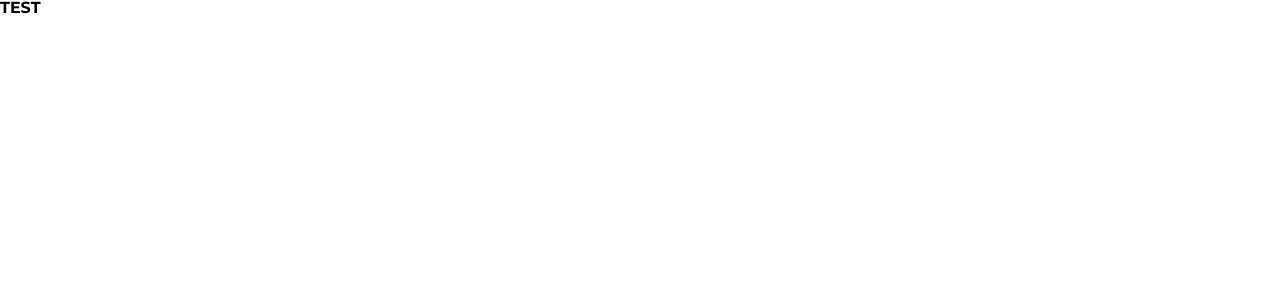
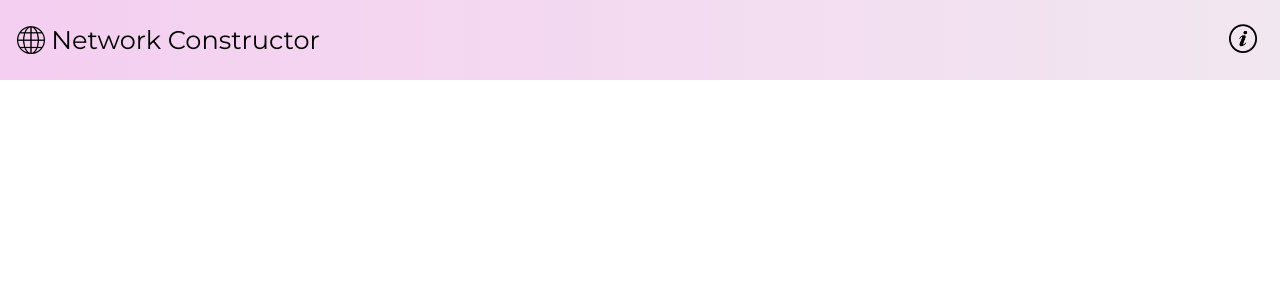
Before and after one commit to Hel7oBToPuM/network-constructor, a Vue app: page / in a window 1280 px wide. Shown: the top 300 px of the page. Built offline with nearby package versions, Linux system fonts and the light colour scheme.

Commit message:
add Header and design, base routing

```diff
--- a/package.json
+++ b/package.json
@@ -9,7 +9,8 @@
     "preview": "vite preview"
   },
   "dependencies": {
-    "vue": "^3.4.21"
+    "vue": "^3.4.21",
+    "vue-router": "^4.3.2"
   },
   "devDependencies": {
     "@vitejs/plugin-vue": "^5.0.4",
--- a/src/App.vue
+++ b/src/App.vue
@@ -1,9 +1,10 @@
 <script setup>
-
+import TheHeader from "@/components/TheHeader.vue";
+import HomeView from "@/pages/HomeView.vue";
 </script>
 <template>
-<h1>TEST</h1>
+  <TheHeader></TheHeader>
+  <!-- <HomeView></HomeView> -->
+  <RouterView />
 </template>
-<style>
-
-</style>
+<style></style>
--- a/src/assets/main.css
+++ b/src/assets/main.css
@@ -1 +1,6 @@
 @import './base.css';
+
+#app {
+    width: 100%;
+    height: 100%;
+}
--- /dev/null
+++ b/src/components/TheHeader.vue
@@ -0,0 +1,24 @@
+<script setup>
+import TheLogo from "./TheLogo.vue";
+import TheHeaderInfo from "./TheHeaderInfo.vue";
+</script>
+<template>
+  <header>
+    <TheLogo></TheLogo>
+    <TheHeaderInfo :show="true"></TheHeaderInfo>
+  </header>
+</template>
+<style scoped>
+header {
+  height: 10%;
+  width: 100%;
+  display: flex;
+  justify-content: space-between;
+  align-items: center;
+  background: linear-gradient(
+    90deg,
+    rgba(242, 194, 237, 0.8) 0%,
+    rgba(238, 225, 237, 0.8) 100%
+  );
+}
+</style>
--- /dev/null
+++ b/src/components/TheHeaderInfo.vue
@@ -0,0 +1,43 @@
+<script setup>
+import { computed } from "vue";
+
+defineProps(["show"]);
+</script>
+
+<template>
+  <div class="animate">
+    <button v-if="show === true">
+      <img src="/png/info.png" />
+    </button>
+    <h1 v-else>{{ show }}</h1>
+  </div>
+</template>
+
+<style scoped>
+div {
+  display: inline-block;
+  margin-right: 1.3%;
+  padding: 0;
+  border: none;
+  background: none;
+  cursor: pointer;
+  line-height: 0;
+}
+.animate:focus {
+  outline: 1px dashed rgba(240, 230, 239, 1);
+}
+.animate:hover img,
+.animate:hover h1 {
+  filter: opacity(55%);
+  cursor: pointer;
+}
+img {
+  width: 2.2vw;
+  height: 2.2vw;
+  transition: filter 0.3s ease;
+}
+button {
+  background: transparent;
+  border: none;
+}
+</style>
--- /dev/null
+++ b/src/components/TheLogo.vue
@@ -0,0 +1,31 @@
+<script setup></script>
+<template>
+  <RouterLink class="logo" to="/">
+    <div>
+      <img src="/png/logo.png" />
+      <div>Network Constructor</div>
+    </div>
+  </RouterLink>
+</template>
+<style scoped>
+.logo {
+  margin-left: 1.3%;
+  text-decoration: none;
+  color: inherit;
+  white-space: nowrap;
+  font-size: 2vw;
+}
+.logo div {
+  display: flex;
+  justify-content: space-between;
+  align-items: center;
+  gap: 0.5vw;
+}
+.logo img {
+  width: 2.2vw;
+  height: 2.2vw;
+}
+.logo:focus {
+  outline: 1px dashed rgba(240, 230, 239, 1);
+}
+</style>
--- a/src/main.js
+++ b/src/main.js
@@ -1,6 +1,8 @@
 import './assets/main.css'
 
 import { createApp } from 'vue'
+import router from './router'
 import App from './App.vue'
 
-createApp(App).mount('#app')
+
+createApp(App).use(router).mount('#app')
--- /dev/null
+++ b/src/pages/ErrorView.vue
@@ -0,0 +1,12 @@
+<script setup>
+
+</script>
+<template lang="">
+    <div>
+        <h1>Error</h1>
+    </div>
+</template>
+
+<style scoped>
+
+</style>
--- /dev/null
+++ b/src/pages/HomeView.vue
@@ -0,0 +1,3 @@
+<script setup></script>
+<template></template>
+<style></style>
```
Also changed, not shown: src/router.js (added, +18 -0 lines), 1 other file (tests, documents, lock files or other folders).
